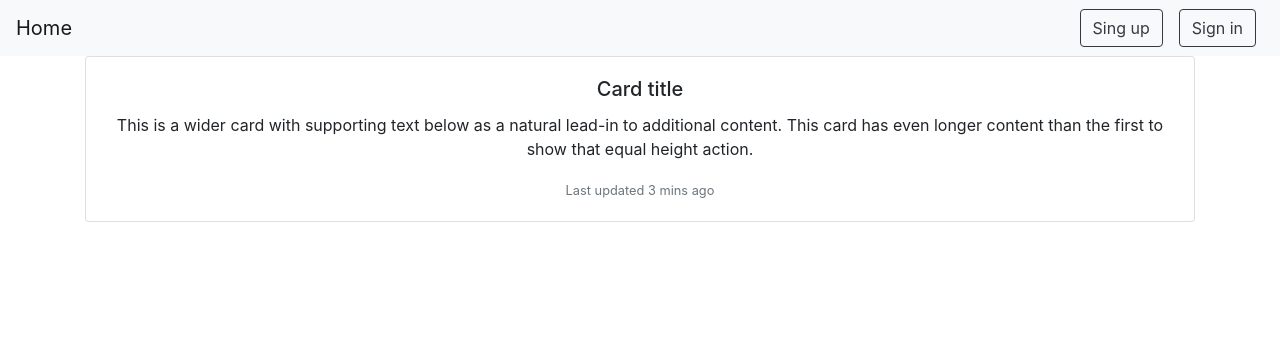
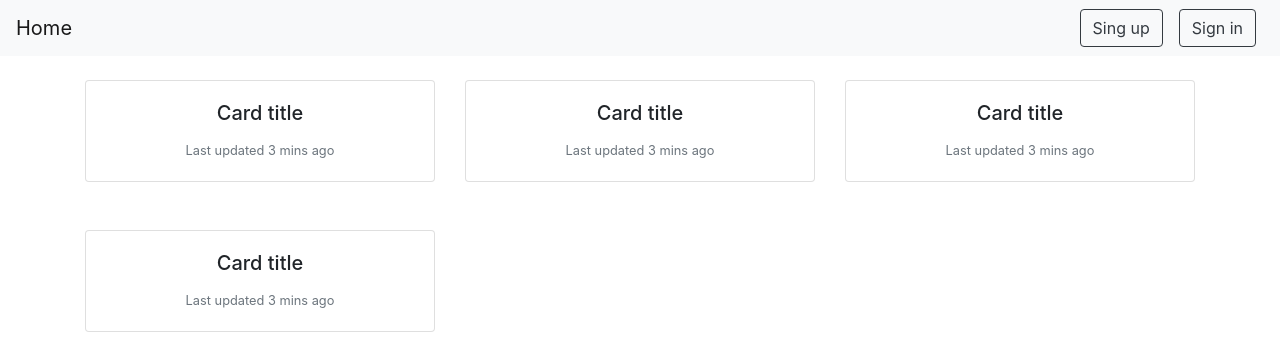
Before and after one commit to WajHub/TournamentsTableTennisWeb, a React (Create React App) app in the folder frontend/: page / in a window 1280 px wide. Shown: the top 346 px of the page. Built offline with nearby package versions, Linux system fonts and the light colour scheme; no server answers.

Commit message:
add button for admin

```diff
--- a/frontend/public/index.html
+++ b/frontend/public/index.html
@@ -19,6 +19,7 @@
       Learn how to configure a non-root public URL by running `npm run build`.
     -->
   <link rel="stylesheet" href="https://stackpath.bootstrapcdn.com/bootstrap/4.5.2/css/bootstrap.min.css" />
+  <link rel="stylesheet" href="https://cdn.jsdelivr.net/npm/bootstrap-icons/font/bootstrap-icons.css" />
 
   <!-- Bootstrap JS + Popper.js (do obsługi dropdownów i innych elementów dynamicznych) -->
   <script src="https://code.jquery.com/jquery-3.5.1.slim.min.js"></script>
--- /dev/null
+++ b/frontend/src/components/AdminOperations/AddEventCard.js
@@ -0,0 +1,23 @@
+import React from "react";
+import { useAuth, isAuth, isMod } from "../AuthProvider.js";
+function AddEventCard() {
+  const { user } = useAuth();
+  return (
+    <>
+      {isAuth(user) && isMod(user) ? (
+        <div className="card event-card my-4">
+          <div className="card-body">
+            <h1 className="text-success">
+              {" "}
+              <i className="bi bi-plus-circle"></i>
+            </h1>
+          </div>
+        </div>
+      ) : (
+        ""
+      )}
+    </>
+  );
+}
+
+export default AddEventCard;
--- a/frontend/src/components/AuthProvider.js
+++ b/frontend/src/components/AuthProvider.js
@@ -107,6 +107,16 @@ export function useAuth() {
 }
 
 export function isAuth(user) {
-  if (user != null && user != undefined) return true;
+  if (user != null && user != undefined) {
+    return true;
+  }
+
   return false;
 }
+
+export function isMod(user) {
+  if (user.roles != undefined) {
+    if (user.roles[0] === "MODERATOR" || user.roles[0] === "ADMIN") return true;
+  }
+  return false;
+}
--- /dev/null
+++ b/frontend/src/components/EventCard.js
@@ -0,0 +1,16 @@
+import React from "react";
+
+function EventCard() {
+  return (
+    <div className="card event-card my-4">
+      <div className="card-body">
+        <h5 className="card-title">Card title</h5>
+        <p className="card-text">
+          <small className="text-muted">Last updated 3 mins ago</small>
+        </p>
+      </div>
+    </div>
+  );
+}
+
+export default EventCard;
--- a/frontend/src/components/TournamentCard.js
+++ /dev/null
@@ -1,21 +0,0 @@
-import React from "react";
-
-function TournamentCard() {
-  return (
-    <div class="card">
-      <div class="card-body">
-        <h5 class="card-title">Card title</h5>
-        <p class="card-text">
-          This is a wider card with supporting text below as a natural lead-in
-          to additional content. This card has even longer content than the
-          first to show that equal height action.
-        </p>
-        <p class="card-text">
-          <small class="text-muted">Last updated 3 mins ago</small>
-        </p>
-      </div>
-    </div>
-  );
-}
-
-export default TournamentCard;
--- a/frontend/src/index.css
+++ b/frontend/src/index.css
@@ -11,3 +11,14 @@ code {
   font-family: source-code-pro, Menlo, Monaco, Consolas, 'Courier New',
     monospace;
 }
+
+.event-card {
+  transition: transform 0.3s ease, box-shadow 0.3s ease;
+  cursor: pointer; /* Makes the card clickable */
+}
+
+.event-card:hover {
+  transform: translateY(-10px); /* Lifts the card slightly */
+  box-shadow: 0 4px 8px rgba(0, 0, 0, 0.2); /* Adds a shadow */
+  background-color: #f8f9fa; /* Changes the background color */
+}
--- a/frontend/src/pages/Home.js
+++ b/frontend/src/pages/Home.js
@@ -1,10 +1,29 @@
 import React from "react";
-import TournamentCard from "../components/TournamentCard";
+import EventCard from "../components/EventCard.js";
+import AddEventCard from "../components/AdminOperations/AddEventCard.js";
+import { useAuth } from "../components/AuthProvider.js";
 
 function Home() {
+  const { user } = useAuth();
   return (
     <div className="container">
-      <TournamentCard />
+      <div className="row">
+        <div className="col-4">
+          <EventCard />
+        </div>
+        <div className="col-4">
+          <EventCard />
+        </div>
+        <div className="col-4">
+          <EventCard />
+        </div>
+        <div className="col-4">
+          <EventCard />
+        </div>
+        <div className="col-4">
+          <AddEventCard />
+        </div>
+      </div>
     </div>
   );
 }
```
